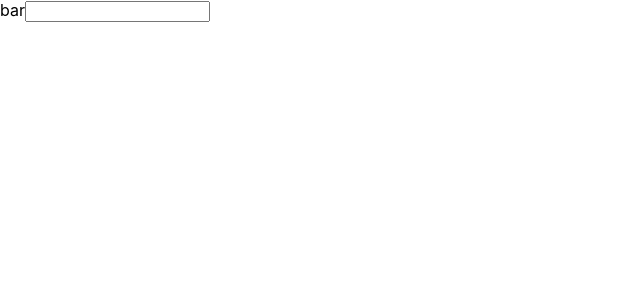
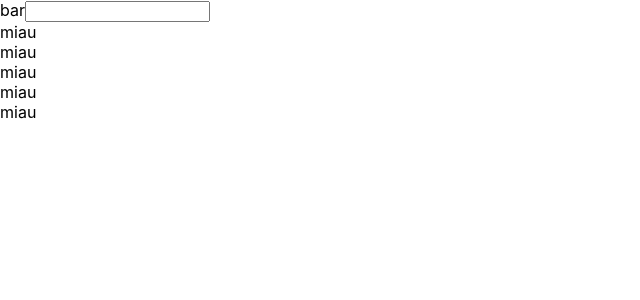
Before and after one commit to murillo0824/udemy-react-redux-murillo, a React (Create React App) app: page / in a window 1280 px wide. Shown: the top 300 px of the page, without its empty margins (0-640 px from the left). Built offline with nearby package versions, Linux system fonts and the light colour scheme.

Commit message:
make function components

```diff
--- a/src/App.js
+++ b/src/App.js
@@ -8,8 +8,20 @@ function App() {
     <React.Fragment>
       <label htmlFor="bar">bar</label>
       <input type ="text" onClick={()=>{console.log('clcked')}}/>
+      <Cat/>
+      <Cat/>
+      <Cat/>
+      <Cat/>
+      <Cat/>
     </React.Fragment>
   );
 }
 
+const Cat = ()=>{
+  return(
+    <div>
+      <span>miau</span>
+    </div>
+  )
+}
 export default App;
```
